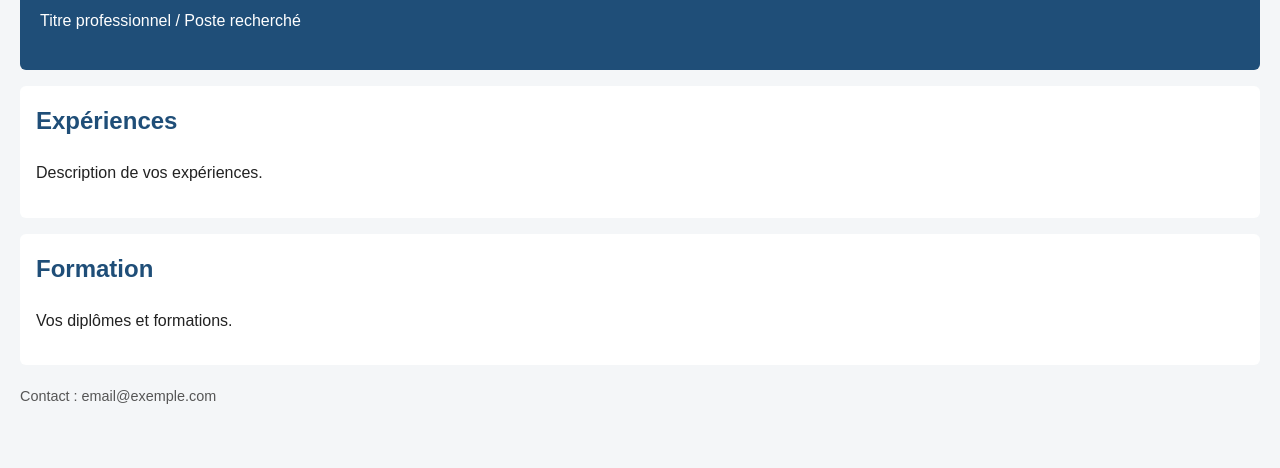
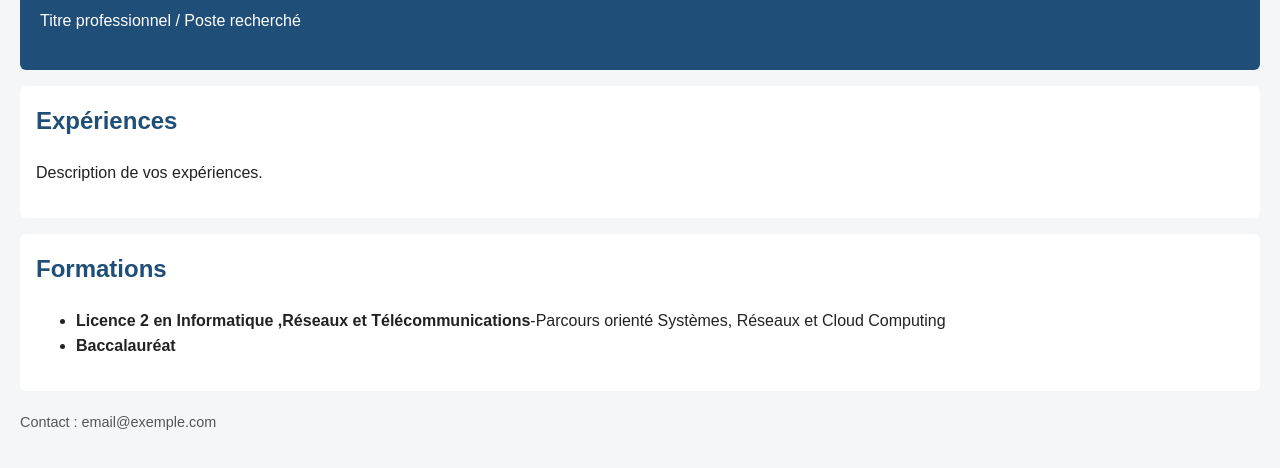
Before and after one commit to Angela-Gbedan/git-mon-cv, a plain HTML site: page index.html in a window 1280 px wide. Shown: the part 126-594 px from the top of the page. Drawn offline with Linux system fonts and the light colour scheme.

Commit message:
mise en place de la section formations

```diff
--- a/index.html
+++ b/index.html
@@ -14,13 +14,23 @@
 
   <main>
     <section>
-      <h2>Expériences</h2>
+      <h2 >Expériences</h2>
       <p>Description de vos expériences.</p>
     </section>
 
     <section>
-      <h2>Formation</h2>
-      <p>Vos diplômes et formations.</p>
+      <h2>Formations</h2>
+
+      <ul>
+        <li>
+            <strong>Licence 2 en Informatique ,Réseaux et Télécommunications</strong>-Parcours orienté Systèmes, Réseaux et Cloud Computing
+        </li>
+        <li>
+            <strong>Baccalauréat</strong>
+        </li>
+      </ul>
+
+        <ul >
     </section>
   </main>
 
```
